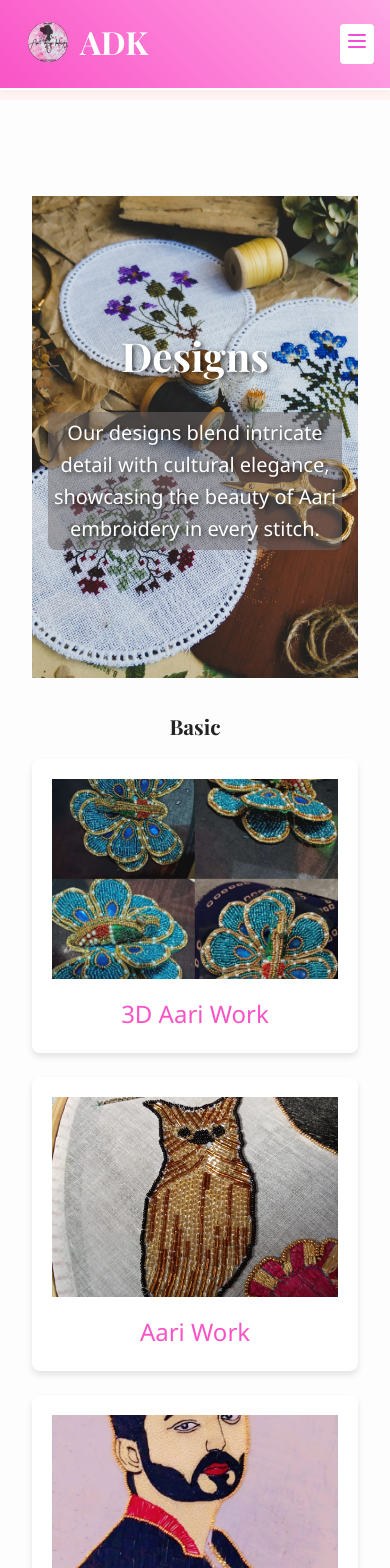
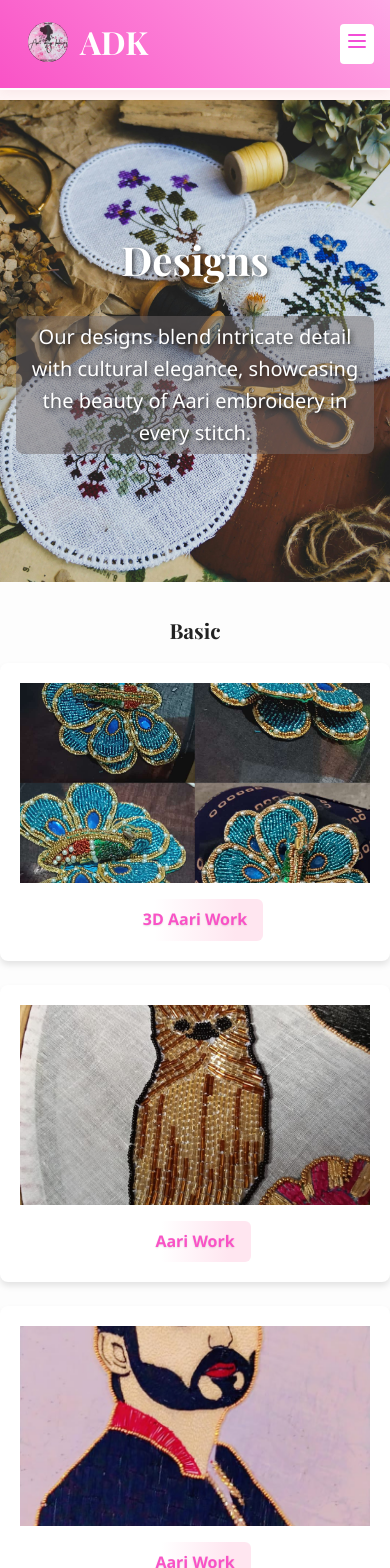
Before and after one commit to VX-Clients/Aariwork, a React (Vite) app: page /designs in a window 390 px wide. Shown: the top 1568 px of the page. Built offline with nearby package versions, Linux system fonts and the light colour scheme.

Commit message:
Aligment has been Updated

```diff
--- a/src/Components/CSS/Courses.css
+++ b/src/Components/CSS/Courses.css
@@ -12,11 +12,15 @@
 }
 
 .course-card {
+  display: flex;
+  flex-direction: column;
+  justify-content: space-between;
   background: white;
   border-radius: 8px;
   overflow: hidden;
   box-shadow: 0 4px 12px rgba(183, 110, 121, 0.1);
   transition: transform 0.3s ease;
+  min-height: 600px; /* Adjust based on your layout needs */
 }
 
 .course-card:hover {
@@ -43,7 +47,7 @@
 .course-overlay {
   position: absolute;
   inset: 0;
-    background: linear-gradient(to bottom, rgba(0,0,0,0.2), rgba(0,0,0,0.6));
+  background: linear-gradient(to bottom, rgba(0, 0, 0, 0.2), rgba(0, 0, 0, 0.6));
   display: flex;
   align-items: center;
   justify-content: center;
@@ -55,10 +59,13 @@
   text-align: center;
   font-size: 1.5rem;
   margin: 0;
-    text-shadow: 0 2px 4px rgba(0,0,0,0.3);
+  text-shadow: 0 2px 4px rgba(0, 0, 0, 0.3);
 }
 
 .course-details {
+  flex-grow: 1;
+  display: flex;
+  flex-direction: column;
   padding: 1.5rem;
 }
 
@@ -68,7 +75,7 @@
 }
 
 .learning-points {
-    margin-bottom: 1.5rem;
+  margin-bottom: auto; /* Push pricing-section down */
 }
 
 .learning-points h4,
@@ -84,6 +91,7 @@
 .pricing-section .icon {
   width: 1.25rem;
   height: 1.25rem;
+  margin-top: 3px;
 }
 
 .learning-points .icon.success {
@@ -105,7 +113,7 @@
 .pricing-section {
   border-top: 1px solid var(--color-primary-light);
   padding-top: 1.5rem;
-    margin-bottom: 1.5rem;
+  margin-top: 1.5rem;
 }
 
 .pricing-details {
--- a/src/Components/CSS/Designs.css
+++ b/src/Components/CSS/Designs.css
@@ -1,10 +1,10 @@
 /* Designs.css */
 
 .design-container {
-    padding: 2rem;
   font-family: 'Segoe UI', Tahoma, Geneva, Verdana, sans-serif;
   background-color: #fdfdfd;
   color: #333;
+  margin-bottom: 30px;
 }
 
 /* Category Section */
@@ -21,30 +21,34 @@
 
 /* Card Grid */
 .card-grid {
-    display: flex;
-    flex-wrap: wrap;
+  display: grid;
+  grid-template-columns: repeat(3, 1fr);
+  gap: 1.5rem;
   justify-content: center;
-    gap: 1.5rem;
   max-width: 1400px;
   margin: 0 auto;
 }
 
-  /* card Design name */
-  .card-name {
-    text-align: center;
-    font-size: 1.5rem;
-    margin-top: 0.5rem;
-    font-weight: 500;
-    color: #f953c6;
+.card-grid::after {
+  content: '';
+  display: block;
 }
+
 /* Card */
 .card {
-    width: 440px;
   background: #fff;
   border-radius: 12px;
   overflow: hidden;
   box-shadow: 0 4px 10px rgba(0, 0, 0, 0.1);
   transition: transform 0.3s ease;
+  width: 100%;
+  max-width: 440px;
+  height: 520px;
+  display: flex;
+  flex-direction: column;
+  justify-content: flex-start;
+  align-items: center;
+  justify-self: center;
 }
 
 .card:hover {
@@ -53,8 +57,26 @@
 
 .card-image {
   width: 100%;
-    height: 440px;
+  height: 420px;
   object-fit: cover;
+  display: block;
+  flex-shrink: 0;
+}
+
+/* Design Name */
+.card-name {
+  text-align: center;
+  font-size: 1rem;
+  margin-top: 1rem;
+  font-weight: 600;
+  color: #f953c6;
+  text-shadow: 0 1px 2px rgba(0, 0, 0, 0.1);
+  padding: 0.5rem 1rem;
+  background: linear-gradient(to right, #fff 20%, #ffe6f0 80%);
+  border-radius: 6px;
+  display: inline-block;
+  max-width: 90%;
+  overflow-wrap: break-word;
 }
 
 /* Animations */
@@ -70,10 +92,23 @@
 }
 
 /* Responsive Tweaks */
+@media (max-width: 1000px) {
+  .card-grid {
+    grid-template-columns: repeat(2, 1fr);
+  }
+}
+
 @media (max-width: 600px) {
-
   .category-title {
     font-size: 1.3rem;
+  }
+
+  .card-grid {
+    grid-template-columns: 1fr;
+  }
+
+  .card {
+    height: auto;
   }
 
   .card-image {
--- a/src/index.css
+++ b/src/index.css
@@ -41,7 +41,6 @@ a {
 }
 
 a:hover {
-  /* color: var(--color-accent-light); */
   color: rgb(173, 5, 198);
 }
 
```
Lines whose indentation alone changed are shown as unchanged.
